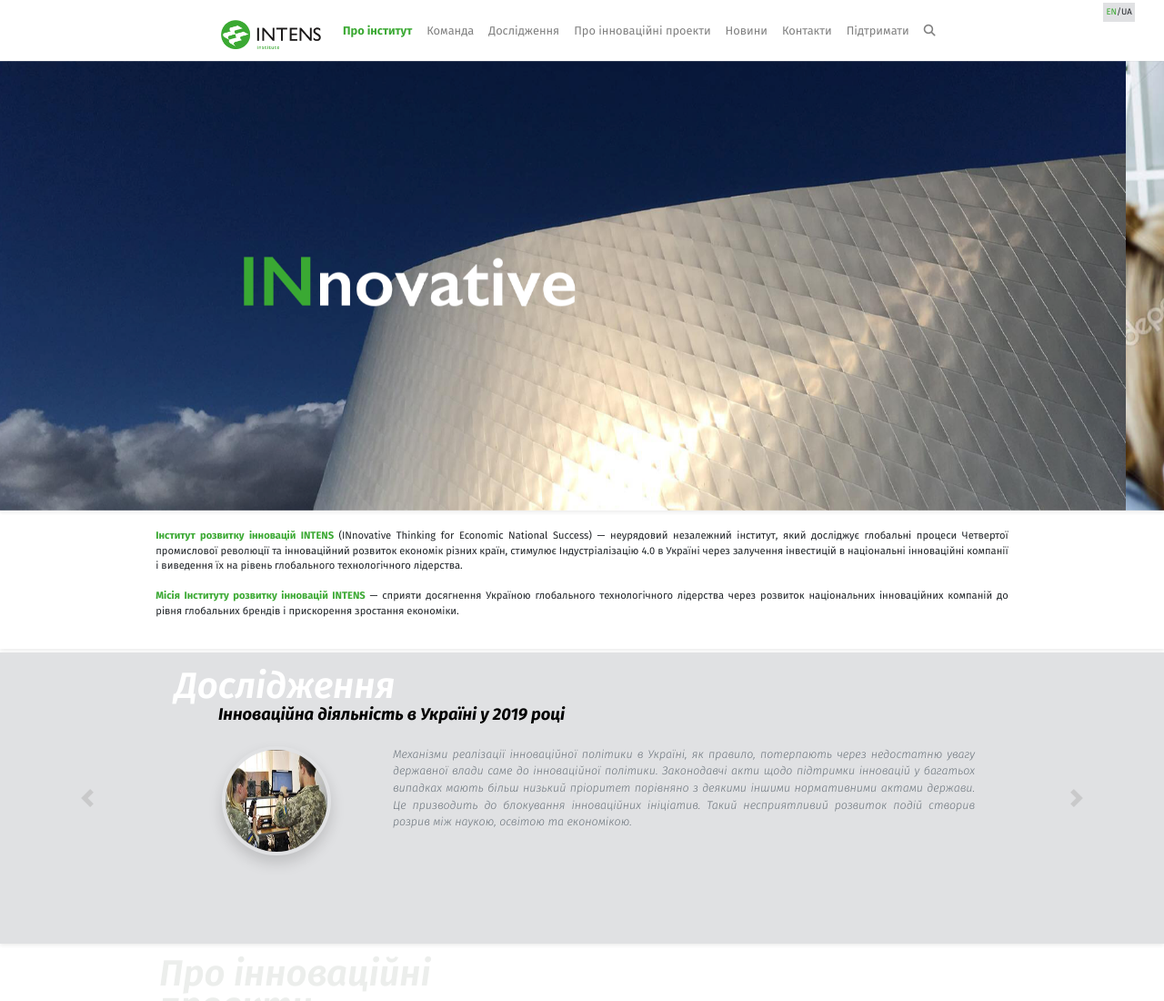
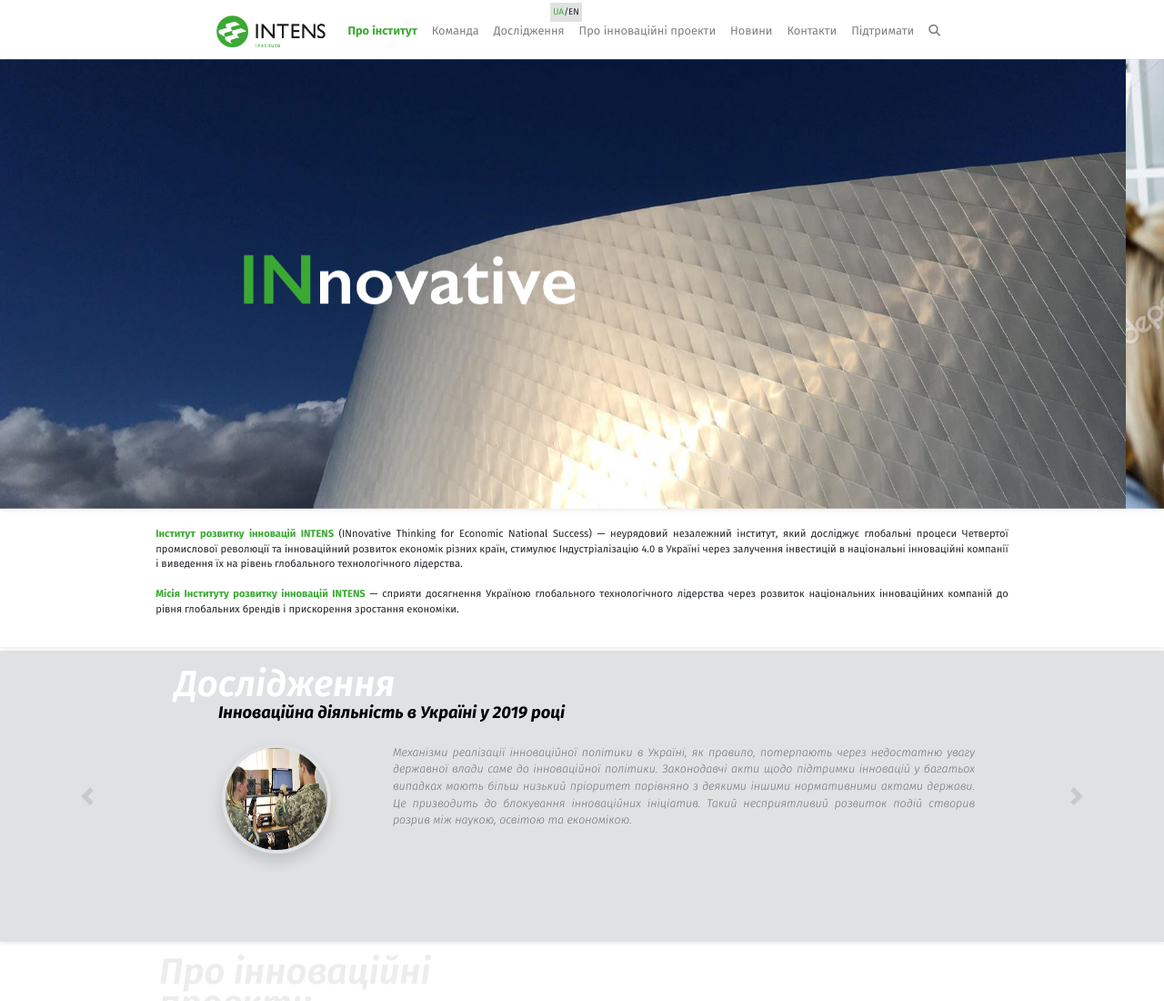
Before and after one commit to RomanMykolaichuk/intens2, a plain HTML site: page public_html/index.html in a window 1280 px wide. Shown: the top 1100 px of the page at 91% size. Drawn offline with Linux system fonts and the light colour scheme.

Commit message:
first commit

```diff
--- a/public_html/css/intens.css
+++ b/public_html/css/intens.css
@@ -17,7 +17,7 @@ html,body, header, section, footer
 .lang-panel{
     top: 0.2rem;
     padding:0.2rem;
-    right:2rem;
+    right: 50vw;
     font-size:0.6rem;
     background-color: #e0e1e3;
 }
@@ -31,13 +31,14 @@ html,body, header, section, footer
 }
 
 .navbar-brand img {
-    height: 2rem;
+    height: 2.2rem;
+    margin-top: -0.45rem;;
 
 }
 
 .navbar {
     font-size: .8rem;
-font-weight: 400;
+    font-weight: 400;
     box-shadow:  0 .1rem .1rem rgba(0,0,0,.1);
 
 
--- a/public_html/index.html
+++ b/public_html/index.html
@@ -19,12 +19,12 @@ and open the template in the editor.
     </head>
     <body >
         <header class="container-fluid m-0 p-0">
-            <div class="position-absolute lang-panel d-none d-md-block"><span class="text-primary">EN</span>/UA</div>
+            <div class="row">
+            <div class="position-absolute lang-panel d-none d-md-block"><span class="text-primary">UA</span>/EN</div>
+            </div>
+            <div class="position-absolute lang-panel-mobile d-md-none"><span class="text-primary">UA</span>/EN</div>
 
-            <div class="position-absolute lang-panel-mobile d-md-none"><span class="text-primary">EN</span>/UA</div>
-
-
-            <div class="nav navbar navbar-light navbar-expand-md">
+            <div class="nav navbar navbar-light navbar-expand-md ">
                 <a href="index.html" class='navbar-brand d-md-none'>
                     <img src='img/logo2.png' alt='Logo' title='Logo'></a>
 
@@ -32,7 +32,7 @@ and open the template in the editor.
                     <span class="navbar-toggler-icon"></span></button>
                 <div class="collapse navbar-collapse justify-content-center mt-2" id='main-menu'>
                     <ul class="navbar-nav">
-                        <li><a href="index.html" class='navbar-brand'>
+                        <li><a href="index.html" class='navbar-brand d-none d-md-block'>
                                 <img src='img/logo2.png' alt='Logo' title='Logo'></a></li>
                         <li class='nav-item active'><a href="index.html" class='nav-link'>Про&nbspінститут</a></li>
                         <li class='nav-item'><a href="#" class='nav-link'>Команда</a></li>
```
